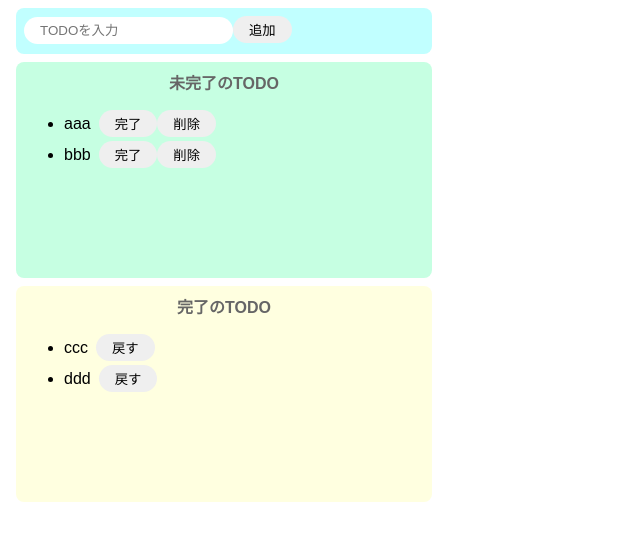
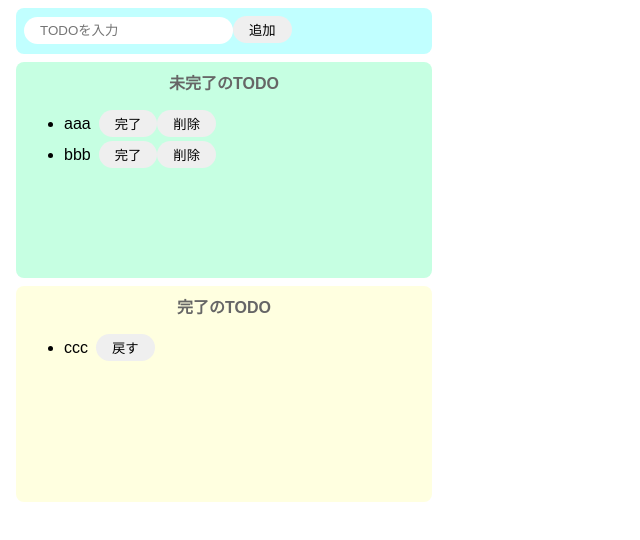
Before and after one commit to aoimaru/react-ToDoApp, a React (Create React App) app: page / in a window 1280 px wide. Shown: the top 540 px of the page, without its empty margins (0-640 px from the left). Built offline with nearby package versions, Linux system fonts and the light colour scheme.

Commit message:
refactoring code

```diff
--- a/src/App.jsx
+++ b/src/App.jsx
@@ -1,11 +1,13 @@
 import React, { useState } from "react";
 import "./styles.css";
 import { InputTodo } from "./components/InputTodo";
+import { IncompleteTodos } from "./components/IncompleteTodos";
+import { CompleteTodos } from "./components/CompleteTodos";
 
 export const App = () => {
   const [todoText, setTodoText] = useState("");
   const [incompleteTodos, setIncompleteTodos] = useState(["aaa", "bbb"]);
-  const [completeTddos, setCompleteTodos] = useState(["ccc", "ddd"]);
+  const [completeTddos, setCompleteTodos] = useState(["ccc"]);
 
   const onChangeTodoText = (event) => {
     setTodoText(event.target.value);
@@ -28,6 +30,7 @@
     const newIncompleteTodos = [...incompleteTodos];
     newIncompleteTodos.splice(index, 1);
     const newCompleteTodos = [...completeTddos, incompleteTodos[index]];
+    setIncompleteTodos(newIncompleteTodos);
     setCompleteTodos(newCompleteTodos);
   };
 
@@ -35,6 +38,7 @@
     const newCompleteTodos = [...completeTddos];
     newCompleteTodos.splice(index, 1);
     const newIncompleteTodos = [...incompleteTodos, completeTddos[index]];
+    setCompleteTodos(newCompleteTodos);
     setIncompleteTodos(newIncompleteTodos);
   };
 
@@ -45,33 +49,14 @@
         onChange={onChangeTodoText}
         onClick={onClickAdd}
       />
-      <div className="incomplete-area">
-        <p className="title">未完了のTODO</p>
-        <ul>
-          {incompleteTodos.map((todo, index) => {
-            return (
-              <div key={todo} className="list-row">
-                <li>{todo}</li>
-                <button onClick={() => onClickComplete(index)}>完了</button>
-                <button onClick={() => onClickDelete(index)}>削除</button>
-              </div>
-            );
-          })}
-        </ul>
-      </div>
-      <div className="complete-area">
-        <p className="title">完了のTODO</p>
-        <ul>
-          {completeTddos.map((todo, index) => {
-            return (
-              <div key={todo} className="list-row">
-                <li>{todo}</li>
-                <button onClick={() => onClickBack(index)}>戻す</button>
-              </div>
-            );
-          })}
-        </ul>
-      </div>
+
+      <IncompleteTodos
+        todos={incompleteTodos}
+        onClickComplete={onClickComplete}
+        onClickDelete={onClickDelete}
+      />
+
+      <CompleteTodos todos={completeTddos} onClickBack={onClickBack} />
     </React.Fragment>
   );
 };
--- /dev/null
+++ b/src/components/CompleteTodos.jsx
@@ -0,0 +1,20 @@
+import React from "react";
+
+export const CompleteTodos = (props) => {
+  const { todos, onClickBack } = props;
+  return (
+    <div className="complete-area">
+      <p className="title">完了のTODO</p>
+      <ul>
+        {todos.map((todo, index) => {
+          return (
+            <div key={todo} className="list-row">
+              <li>{todo}</li>
+              <button onClick={() => onClickBack(index)}>戻す</button>
+            </div>
+          );
+        })}
+      </ul>
+    </div>
+  );
+};
--- /dev/null
+++ b/src/components/IncompleteTodos.jsx
@@ -0,0 +1,21 @@
+import React from "react";
+
+export const IncompleteTodos = (props) => {
+  const { todos, onClickComplete, onClickDelete } = props;
+  return (
+    <div className="incomplete-area">
+      <p className="title">未完了のTODO</p>
+      <ul>
+        {todos.map((todo, index) => {
+          return (
+            <div key={todo} className="list-row">
+              <li>{todo}</li>
+              <button onClick={() => onClickComplete(index)}>完了</button>
+              <button onClick={() => onClickDelete(index)}>削除</button>
+            </div>
+          );
+        })}
+      </ul>
+    </div>
+  );
+};
```
